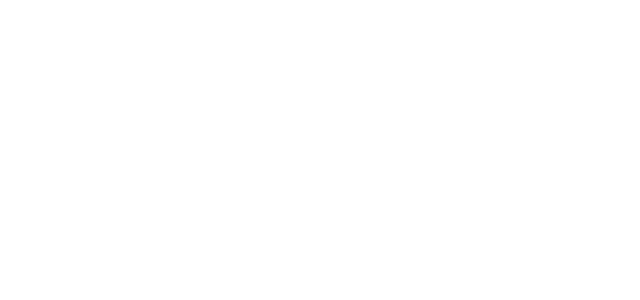
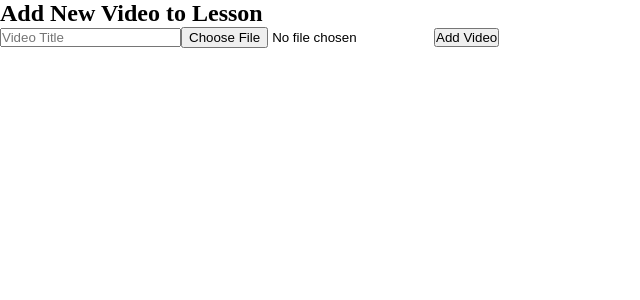
Before and after one commit to manisha18badatya/AcademyX_Frontend, a React (Vite) app: page /user/updatecourse/1/1/updatelesson in a window 1280 px wide. Before the commit this address had no page. Shown: the top 300 px of the page, without its empty margins (0-640 px from the left). Built offline with nearby package versions, Linux system fonts and the light colour scheme.

Commit message:
Course Update

```diff
--- a/src/components/CourseCreation/UpdateCourse.jsx
+++ b/src/components/CourseCreation/UpdateCourse.jsx
@@ -69,6 +69,32 @@
     try {
       await axios.post(
         `http://localhost:8080/api/v1/courses/${id}/updateCourse`,
+        courseData,
+        { withCredentials: true }
+      );
+      alert("Course updated!");
+    } catch (error) {
+      console.error("Update error:", error);
+    }
+  };
+
+  const handleDelVid = async (lessonId, videoId) => {
+    try {
+      await axios.delete(
+        `http://localhost:8080/api/v1/lessons/${id}/${lessonId}/${videoId}`,
+        courseData,
+        { withCredentials: true }
+      );
+      alert("Course updated!");
+    } catch (error) {
+      console.error("Update error:", error);
+    }
+  };
+
+  const delLesson = async (lessonId) => {
+    try {
+      await axios.delete(
+        `http://localhost:8080/api/v1/lessons/${id}/${lessonId}`,
         courseData,
         { withCredentials: true }
       );
@@ -163,10 +189,19 @@
             <div key={lesson._id}>
               <h4>
                 Lesson {index + 1} : {lesson.title}
+                <NavLink
+                  to={`/user/updatecourse/${course._id}/${lesson._id}/updatelesson`}
+                >
+                  Edit lesson
+                </NavLink>
+                <button onClick={() => delLesson(lesson._id)}>
+                  Delete Lesson
+                </button>
+                <button onClick={delLesson(lesson._id)}></button>
               </h4>
               <ul>
                 {lesson.video.map((vid) => (
-                  <li key={vid._id}>- {vid.videoTitle}</li>
+                  <li key={vid._id}>- {vid.videoTitle} </li>
                 ))}
               </ul>
             </div>
--- /dev/null
+++ b/src/components/CourseCreation/UpdateLesson.jsx
@@ -0,0 +1,80 @@
+import React, { useState } from "react";
+import { useParams } from "react-router-dom";
+import axios from "axios";
+
+const UpdateLesson = () => {
+  const { courseId, lessonId } = useParams(); // from route like /courses/:id/edit-lesson
+  const [videoTitle, setVideoTitle] = useState("");
+  const [videoFile, setVideoFile] = useState(null);
+  const [message, setMessage] = useState("");
+  const [uploading, setUploading] = useState(false);
+
+  const handleAddVideo = async (e) => {
+    e.preventDefault();
+
+    if (!videoTitle || !videoFile || !videoTitle.trim()) {
+      setMessage("Both video title and file are required.");
+      return;
+    }
+
+    const formData = new FormData();
+    formData.append("videoTitle", videoTitle);
+    formData.append("video", videoFile);
+
+    try {
+      setUploading(true);
+      const response = await axios.post(
+        `http://localhost:8080/api/v1/lessons/${courseId}/${lessonId}`,
+        formData,
+        {
+          headers: {
+            "Content-Type": "multipart/form-data",
+          },
+          withCredentials: true,
+        }
+      );
+      setMessage(response.data.message || "Video added successfully!");
+      setVideoTitle("");
+      setVideoFile(null);
+    } catch (err) {
+      console.error(err);
+      setMessage(
+        err.response?.data?.message ||
+          "Something went wrong. Please try again later."
+      );
+    } finally {
+      setUploading(false);
+    }
+  };
+
+  return (
+    <div className="p-4 max-w-md mx-auto">
+      <h2 className="text-xl font-bold mb-4">Add New Video to Lesson</h2>
+      {message && <div className="mb-4 text-sm text-red-600">{message}</div>}
+      <form className="space-y-4">
+        <input
+          type="text"
+          placeholder="Video Title"
+          value={videoTitle}
+          onChange={(e) => setVideoTitle(e.target.value)}
+          className="w-full p-2 border border-gray-300 rounded"
+        />
+        <input
+          type="file"
+          accept="video/*"
+          onChange={(e) => setVideoFile(e.target.files[0])}
+          className="w-full"
+        />
+        <button
+          onClick={handleAddVideo}
+          className="bg-green-500 text-white px-4 py-2 rounded hover:bg-green-600"
+          disabled={uploading}
+        >
+          {uploading ? "Uploading..." : "Add Video"}
+        </button>
+      </form>
+    </div>
+  );
+};
+
+export default UpdateLesson;
--- a/src/routes.jsx
+++ b/src/routes.jsx
@@ -15,6 +15,7 @@
 import CreateCoursePage from "./components/CourseCreation/CreateCourse";
 import CreateLesson from "./components/CourseCreation/CreateLesson";
 import CourseModify from "./pages/CourseModify";
+import UpdateLesson from "./components/CourseCreation/UpdateLesson";
 
 const AppRoutes = () => (
   <Routes>
@@ -28,6 +29,11 @@
       path="/user/updatecourse/:id/createlesson"
       element={<CreateLesson />}
     />
+    <Route
+      path="/user/updatecourse/:courseId/:lessonId/updatelesson"
+      element={<UpdateLesson />}
+    />
+
     <Route path="/user" element={<UserProfile />} />
     <Route path="/user/mylibrary" element={<MyLibrary />} />
     <Route path="/community" element={<Community />} />
```
